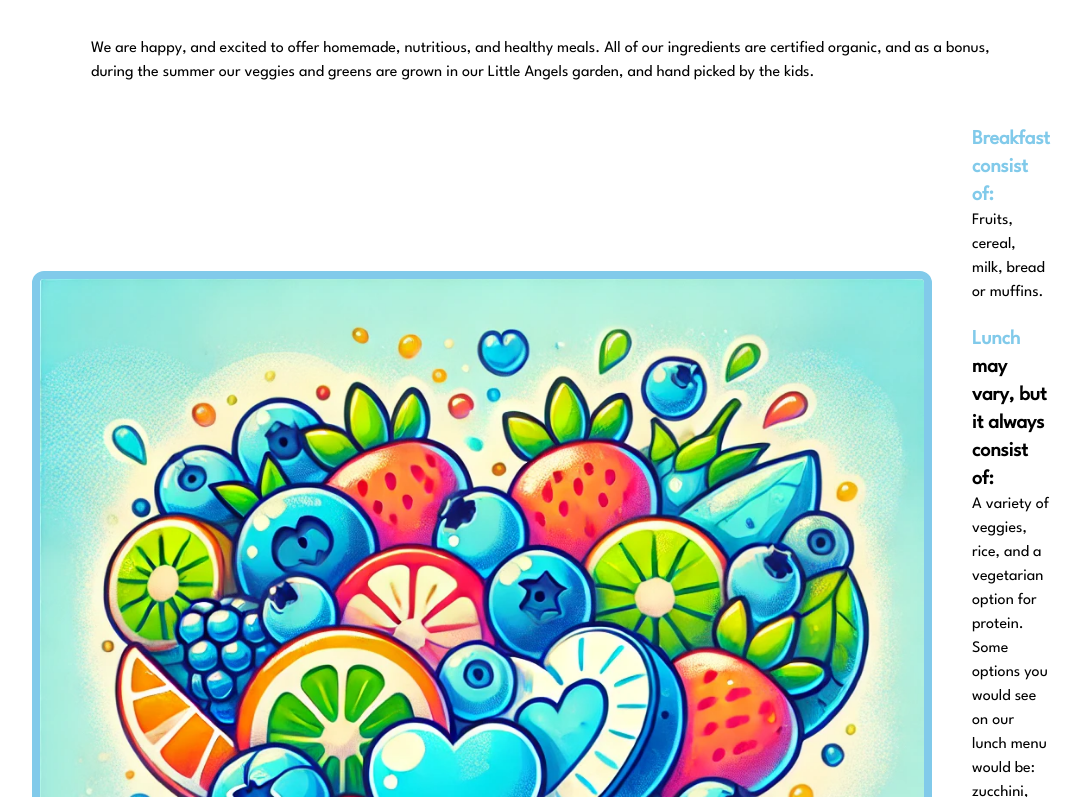
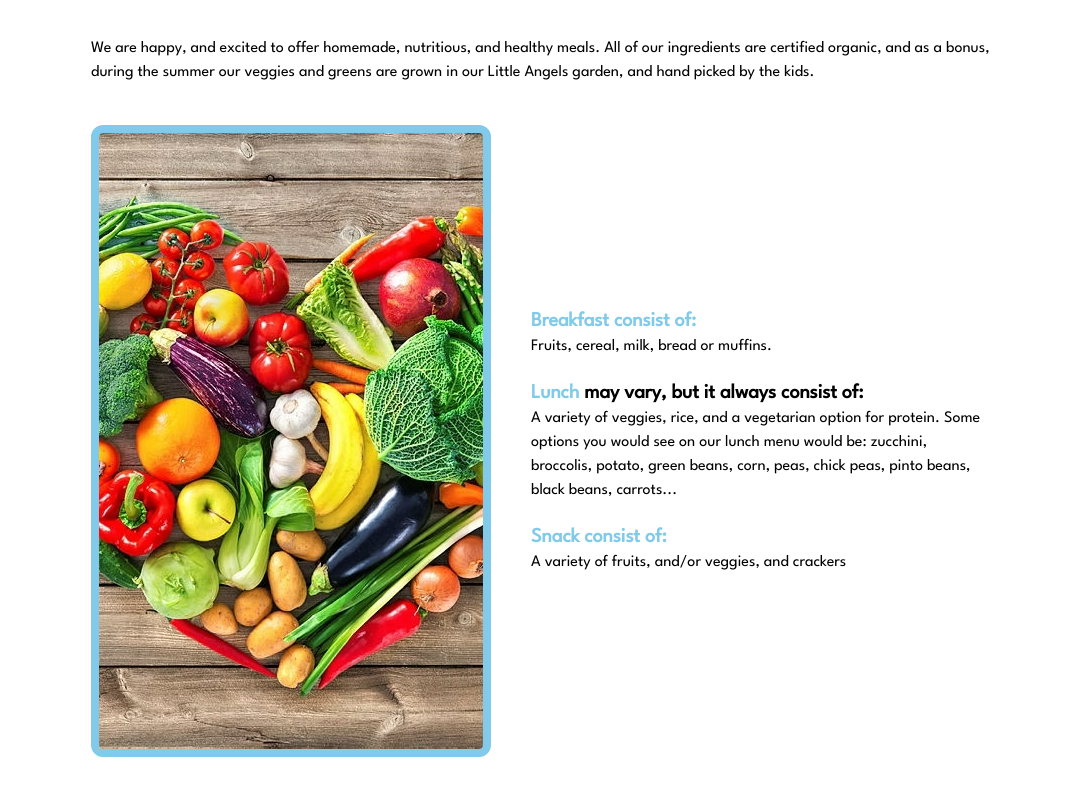
Before and after one commit to jmlandi/little-angels-childcare, a Next.js app: page /meals in a window 1280 px wide. Shown: the part 803-1600 px from the top of the page, without its empty margins (99-1180 px from the left). Built offline with nearby package versions, Linux system fonts and the light colour scheme; a web font is replaced by a local one.

Commit message:
chore/update-meals-page: new image

```diff
--- a/src/pages/meals.tsx
+++ b/src/pages/meals.tsx
@@ -11,8 +11,8 @@ export default function Meals() {
                     <p>We are happy, and excited to offer homemade, nutritious, and healthy meals. All of our ingredients are certified organic, and as a bonus, during the summer our veggies and greens are grown in our Little Angels garden, and hand picked by the kids.</p>
                     <div className="flex flex-col sm:flex-row gap-10 items-center justify-center">
                         <Image
-                            src="/fruits.jpeg"
-                            width={0} height={0} sizes="10vw"
+                            src="/fruits.jpg"
+                            width={0} height={0} sizes="100vw"
                             style={{ width: '100%', height: 'auto' }}
                             alt="Image of meals from Little Angels Childcare"
                             className="border-solid border-8 rounded-xl border-baby-blue sm:max-w-1/3"
```
Also changed, not shown: public/fruits.jpg (added).
